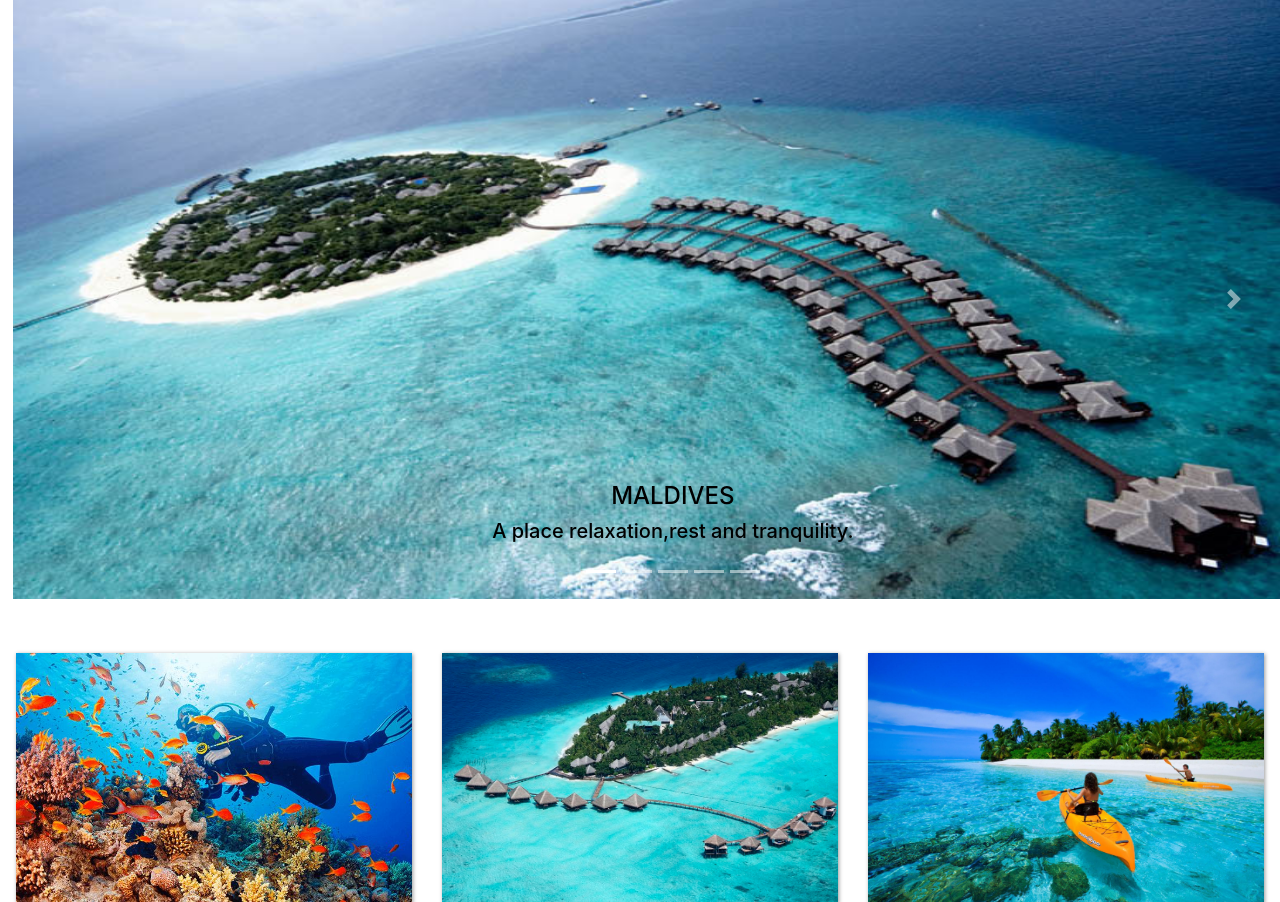
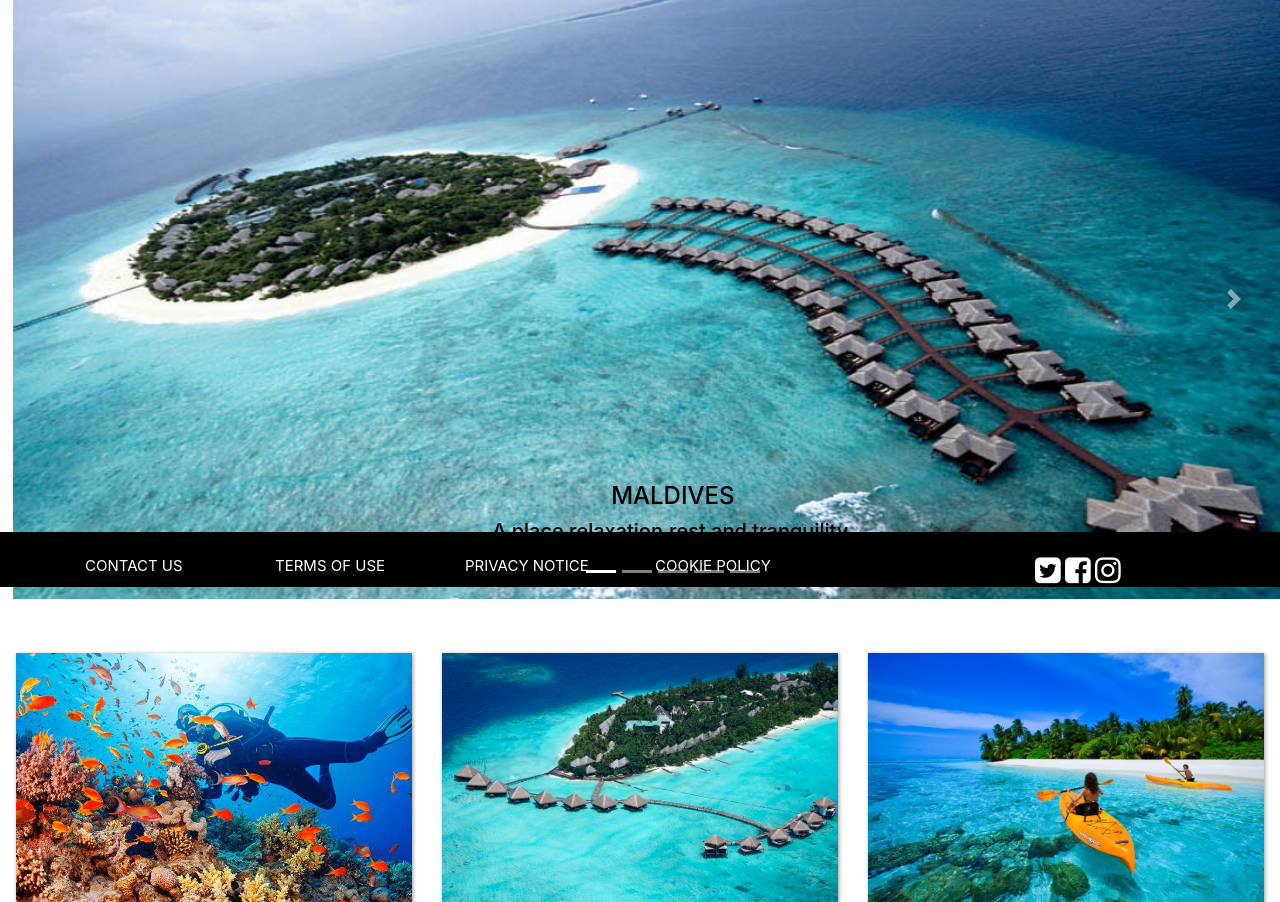
Before and after one commit to Shruti-T/Islands, a PHP site: page /tours.html in a window 1280 px wide; the page is wider, and only the part inside the window is pictured. Shown: the part 213-1115 px from the top of that part. Run offline with PHP 8.4, Linux system fonts and the light colour scheme; some libraries are stand-ins or nearby versions.

Commit message:
added footer

```diff
--- a/css/aboutUs.css
+++ b/css/aboutUs.css
@@ -3,6 +3,9 @@ body {
   background-repeat: no-repeat;
   background-attachment: fixed;
   background-size: cover;
+}
+.aboutus{
+    margin-bottom: 800px;
 }
 
 .aboutus h1{
--- a/css/contact.css
+++ b/css/contact.css
@@ -9,6 +9,7 @@ body {
     position:fixed;
     color: black;
     top: 120px;
+    margin-bottom: 1000px;
 }
 .form-design{
     width:500px;
@@ -16,4 +17,5 @@ body {
 }
 .card{
     padding: 50px;
+
 }
--- a/css/main.css
+++ b/css/main.css
@@ -2,6 +2,7 @@ body{
     padding: 0;
     margin: 0;
     background: #f2f6e9;
+    height:100%;
 }
 
 .navbar{
@@ -36,3 +37,14 @@ body{
     top:0.8;
     background: rgba(0,0,0,0.35);
 }
+
+.footer {
+  height: 55px;
+  width: 100%;
+  background-color:black;
+  color: white;
+  text-align: left;
+  position:fixed;
+  bottom: 0;
+  font-size: 15px;
+}
--- a/css/tours.css
+++ b/css/tours.css
@@ -45,6 +45,7 @@ body {
 
 .service{
     position: absolute;
+    margin-bottom: 300px;
 }
 
 .pic{
--- a/tours.html
+++ b/tours.html
@@ -15,9 +15,12 @@
         <link rel="stylesheet" href="https://stackpath.bootstrapcdn.com/bootstrap/4.2.1/css/bootstrap.min.css" integrity="sha384-GJzZqFGwb1QTTN6wy59ffF1BuGJpLSa9DkKMp0DgiMDm4iYMj70gZWKYbI706tWS" crossorigin="anonymous">
         <link rel="stylesheet" type="text/css" href="css/main.css">
         <link rel="stylesheet" type="text/css" href="css/tours.css">
+        <link rel="stylesheet" href="https://cdnjs.cloudflare.com/ajax/libs/font-awesome/4.7.0/css/font-awesome.min.css">
     </head>
 
     <body>
+
+
         <nav class= "navbar navbar-expand-md fixed-top">
             <img class = "img-responsive" src="images/logo.png">
             <button class="navbar-toggler navbar-dark" type="button" data-toggle = "collapse" data-target = "#main-navigation">
@@ -238,5 +241,33 @@
             </div>
         </div>
 
+       <div class="footer">
+        <div class="container">
+            <div class="row">
+                <div class="col-sm-2"><br>
+                    <a href="contact.html" style="color: white">CONTACT US</a>
+                </div>
+                 <div class="col-sm-2"><br>
+                    <p>TERMS OF USE</p>
+                </div>
+                 <div class="col-sm-2"><br>
+                    <p>PRIVACY NOTICE</p>
+                </div>
+                <div class="col-sm-2"><br>
+                    <p>COOKIE POLICY</p>
+                </div>
+                <div class="col-sm-2"><br>
+                </div>
+                <div class="col-sm-2"><br>
+                    <p>
+                        <i class="fa fa-twitter-square" aria-hidden="true" style="font-size:30px;"></i>
+                        <i class="fa fa-facebook-square" aria-hidden="true" style="font-size:30px;" ></i>
+                        <i class="fa fa-instagram" aria-hidden="true" style="font-size:30px;"></i>
+                    </p>
+                </div>
+            </div>
+        </div>
+    </div>
+
     </body>
 </html>
```
Also changed, not shown: aboutUs.html (+29 -0 lines), contact.html (+35 -13 lines), home.html (+29 -0 lines), team.html (+29 -0 lines).
